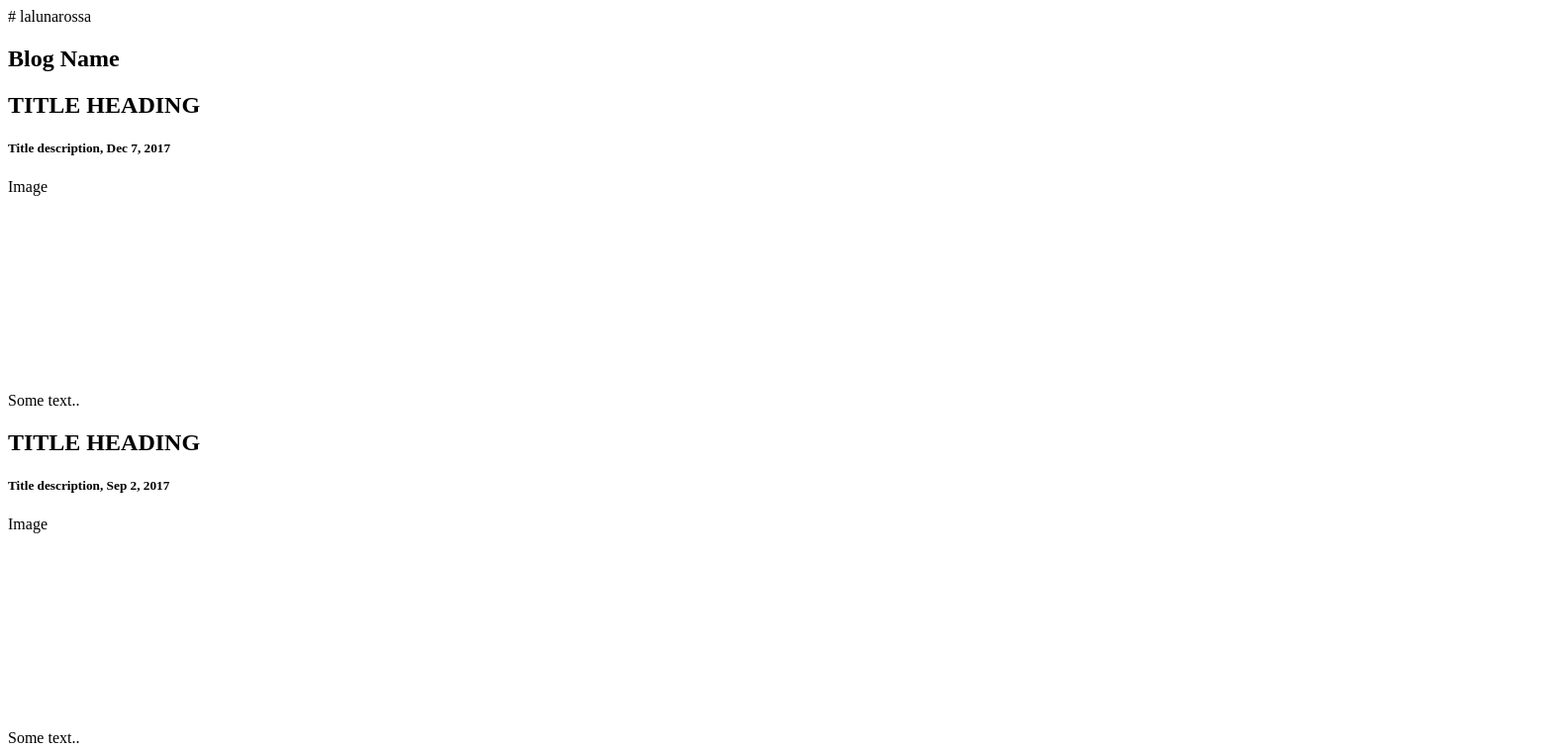
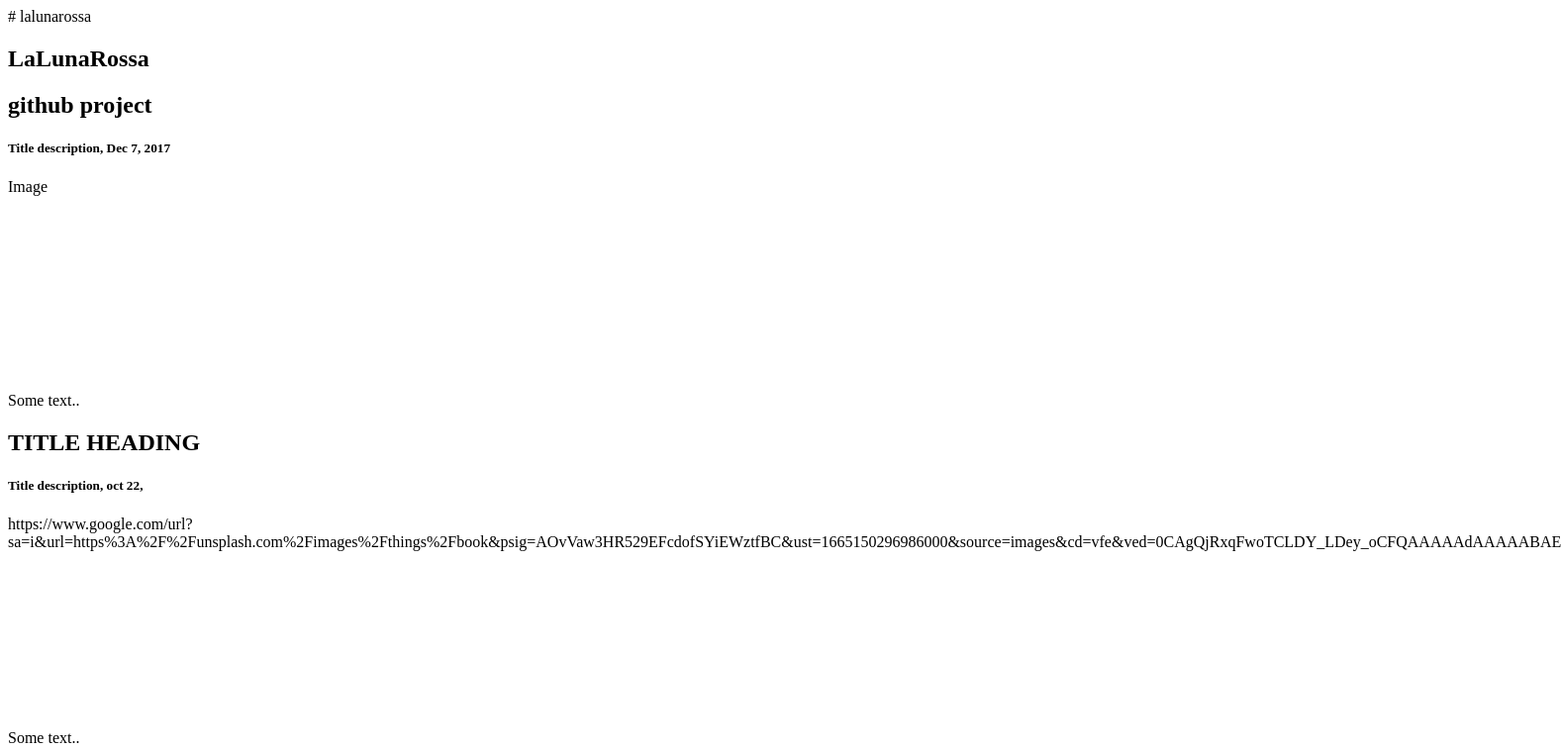
Before and after one commit to Qas22html/lalunarossa, a plain HTML site: page index.html in a window 1280 px wide. Shown: the top 758 px of the page at 99% size, 1577 px wide, since content can reach past the window. Drawn offline with Linux system fonts and the light colour scheme.

Commit message:
Update index.html

```diff
--- a/index.html
+++ b/index.html
@@ -1,20 +1,21 @@
 # lalunarossa
 <div class="header">
-  <h2>Blog Name</h2>
+  <h2>LaLunaRossa</h2>
 </div>
 
 <div class="row">
   <div class="leftcolumn">
     <div class="card">
-      <h2>TITLE HEADING</h2>
+      <h2>github project</h2>
       <h5>Title description, Dec 7, 2017</h5>
       <div class="fakeimg" style="height:200px;">Image</div>
       <p>Some text..</p>
     </div>
     <div class="card">
       <h2>TITLE HEADING</h2>
-      <h5>Title description, Sep 2, 2017</h5>
-      <div class="fakeimg" style="height:200px;">Image</div>
+      <h5>Title description, oct 22, </h5>
+      <div class="fakeimg" style="height:200px;">https://www.google.com/url?sa=i&url=https%3A%2F%2Funsplash.com%2Fimages%2Fthings%2Fbook&psig=AOvVaw3HR529EFcdofSYiEWztfBC&ust=1665150296986000&source=images&cd=vfe&ved=0CAgQjRxqFwoTCLDY_LDey_oCFQAAAAAdAAAAABAE
+      </div>
       <p>Some text..</p>
     </div>
   </div>
```
